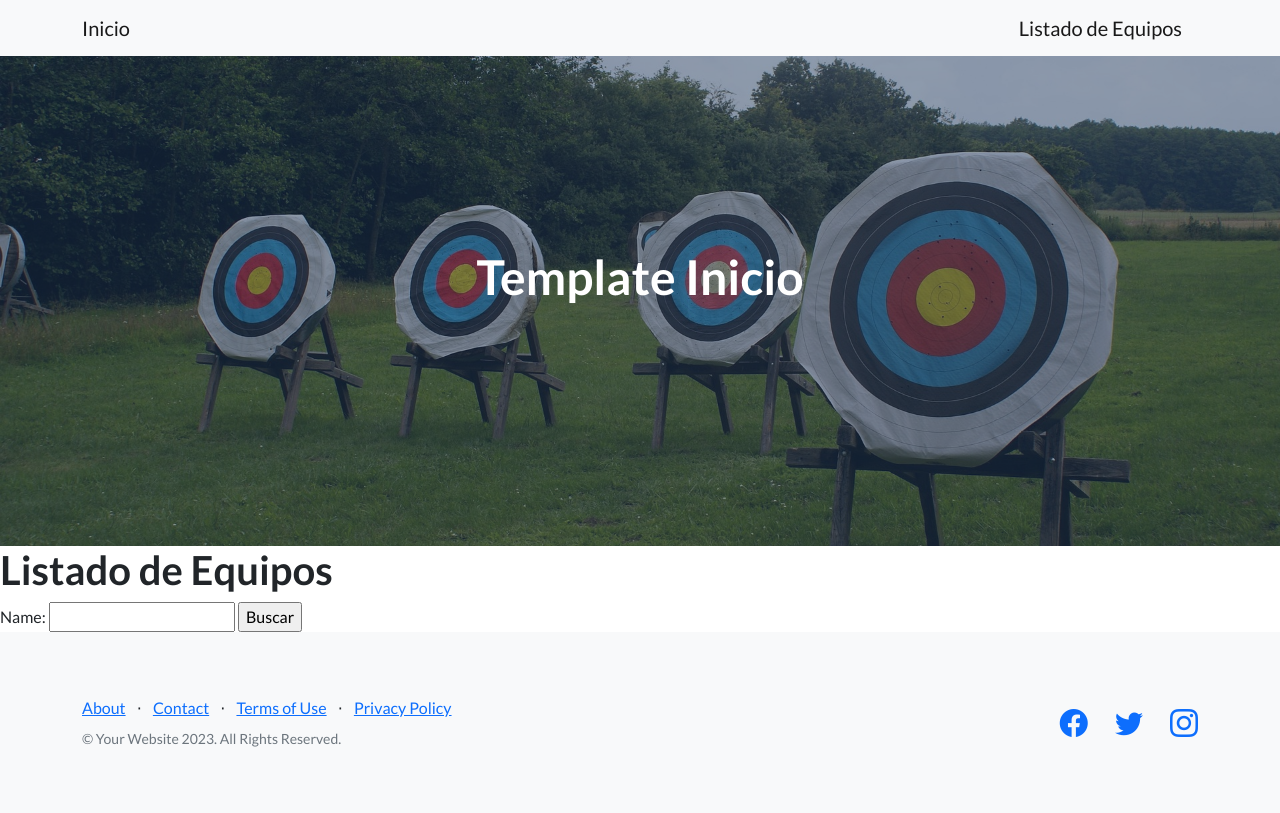
After one commit to Impe85/TuPrimeraPagina-Impellizzeri, a Django app: page /listado/ in a window 1280 px wide. The commit adds this page. Run offline with Django 4.2, Linux system fonts and the light colour scheme; data that the repository does not hold is empty; some libraries are stand-ins or nearby versions.

Commit message:
Agregado el buscador y listado de elementos

```diff
--- a/inicio/forms.py
+++ b/inicio/forms.py
@@ -4,3 +4,6 @@ class ArcheryEquipmentForm(forms.Form):
     name = forms.CharField(max_length=100)
     manufacturer = forms.CharField(max_length=100)
     description = forms.CharField(widget=forms.TextInput)
+
+class ArcheryEquipmentSearchForm(forms.Form):
+    name = forms.CharField(max_length=100, required=False,)
--- /dev/null
+++ b/inicio/templates/inicio/listado_equipment.html
@@ -0,0 +1,18 @@
+{% extends "shared/index.html" %}  <!-- Asumiendo que tienes un archivo base.html que sirve como plantilla principal -->
+
+{% block main %}
+    <h1 class="title">Listado de Equipos</h1>
+    <form method="get">
+        {{formulario}}
+        <input type="submit" value="Buscar">
+    </form>
+
+    {% if equipos_encontrados %}
+    <ul>
+        {% for equipo in equipos_encontrados %}
+            <li>{{ equipo.name }}</li>  <!-- Asume que tu modelo tiene un campo llamado 'name'. Cambia esto según tu modelo. -->
+        {% endfor %}
+    </ul>
+    {% endif %}
+
+{% endblock main %}
--- a/inicio/templates/shared/index.html
+++ b/inicio/templates/shared/index.html
@@ -34,6 +34,7 @@
         <nav class="navbar navbar-light bg-light static-top">
             <div class="container">
                 <a class="navbar-brand" href="/">Inicio</a>
+                <a class="navbar-brand" href="/listado">Listado de Equipos</a>
                 {% comment %} <a class="btn btn-primary" href="#signup">Sign Up</a> {% endcomment %}
             </div>
         </nav>
--- a/inicio/urls.py
+++ b/inicio/urls.py
@@ -1,6 +1,8 @@
 from django.urls import path
 from .views import add_equipment
+from .views import listado_equipment
 
 urlpatterns = [
     path('', add_equipment, name='add_equipment'),
+    path('listado/', listado_equipment, name='listado_equipment'),
 ]
--- a/inicio/views.py
+++ b/inicio/views.py
@@ -1,6 +1,6 @@
 from django.shortcuts import render, redirect
 from .models import ArcheryEquipment
-from .forms import ArcheryEquipmentForm
+from .forms import ArcheryEquipmentForm, ArcheryEquipmentSearchForm
 
 def add_equipment(request):
     if request.method == 'POST':
@@ -21,3 +21,14 @@ def add_equipment(request):
         form = ArcheryEquipmentForm()
 
     return render(request, 'inicio/inicio.html', {'form': form})
+
+def listado_equipment(request):
+    formulario = ArcheryEquipmentSearchForm(request.GET)  # Asumiendo que tienes un formulario de búsqueda
+    if formulario.is_valid():
+        titulo_a_buscar = formulario.cleaned_data.get('name')  # Usando 'name' como ejemplo, cambia según tu modelo
+        equipos_encontrados = ArcheryEquipment.objects.filter(name__icontains=titulo_a_buscar)
+    else:
+        equipos_encontrados = ArcheryEquipment.objects.all()
+
+    formulario = ArcheryEquipmentSearchForm()
+    return render(request, 'inicio/listado_equipment.html', {'formulario': formulario, 'equipos_encontrados': equipos_encontrados})
```
